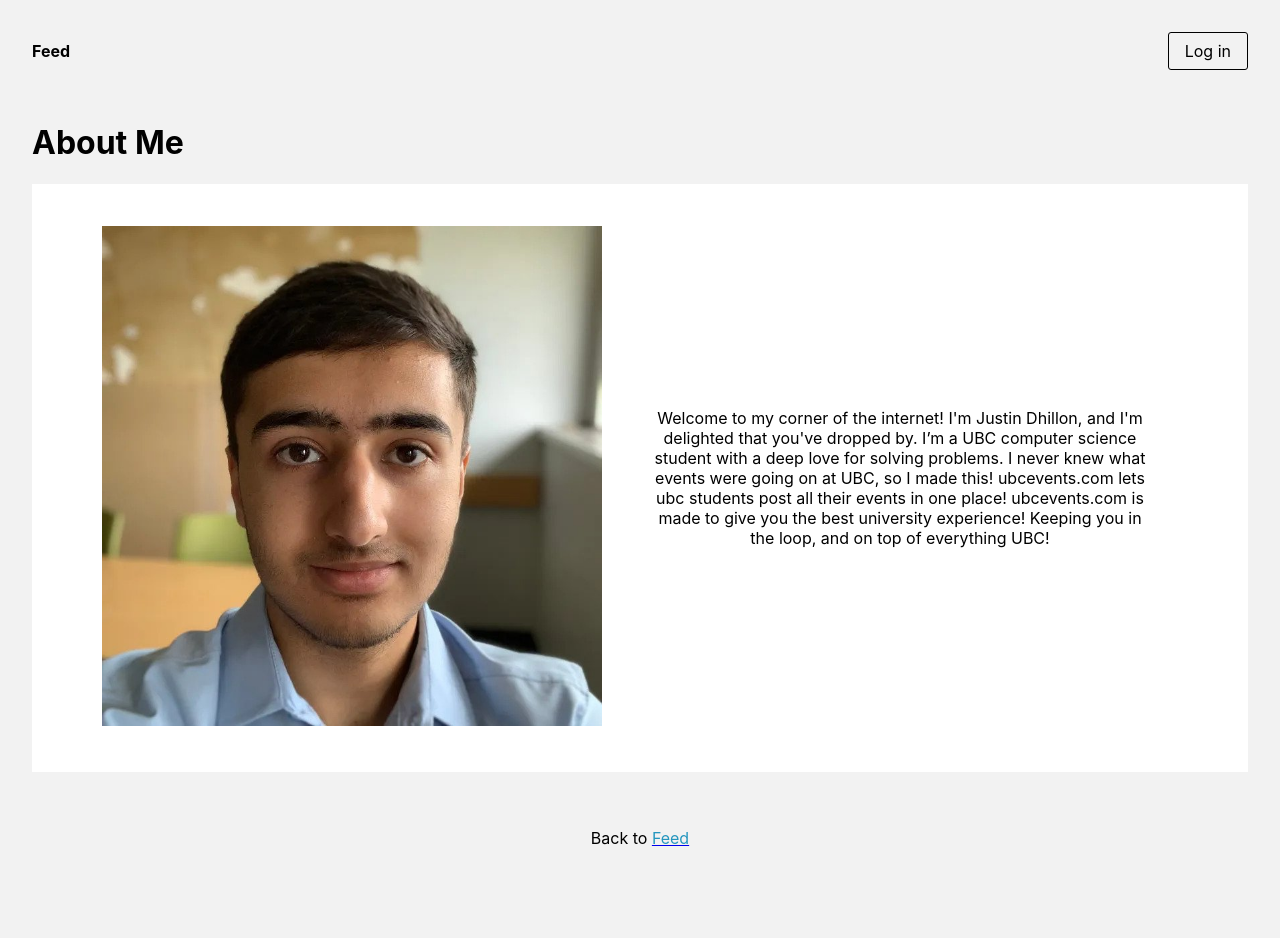
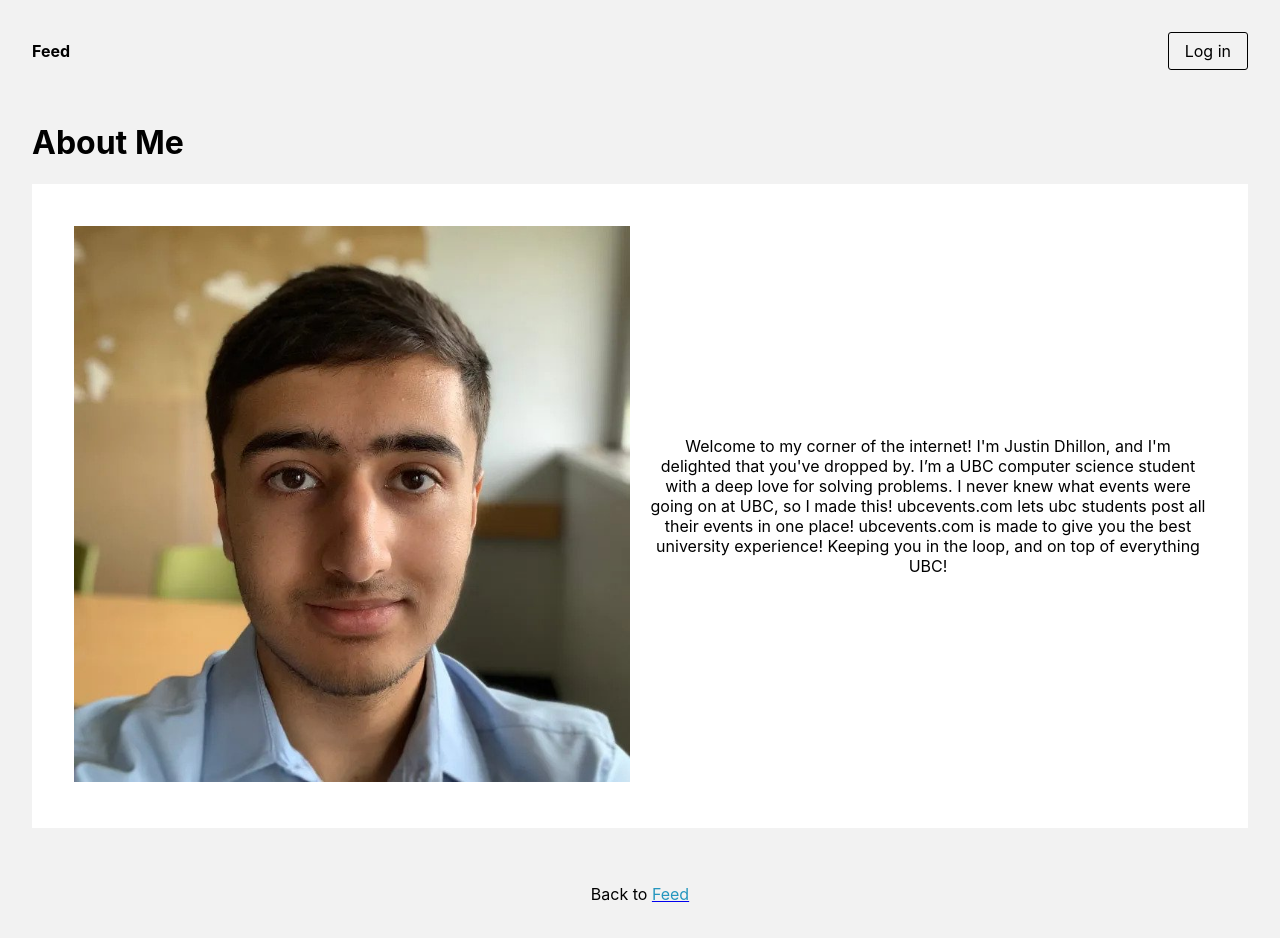
Before and after one commit to justindhillon/ubcevents, a Next.js app: page /about-me in a window 1280 px wide. Shown: the top 938 px of the page. Before the commit the page ends 904 px from the top, so only its background shows below. Built offline with nearby package versions, Linux system fonts and the light colour scheme; no server answers.

Commit message:
modified:   pages/about-me.tsx

```diff
--- a/pages/about-me.tsx
+++ b/pages/about-me.tsx
@@ -16,8 +16,8 @@ const AboutMe: React.FC = () => {
                 <div className="column">
                     <Image
                         src="/images/profile.jpg"
-                        width={500}
-                        height={500}
+                        width={1000}
+                        height={1000}
                         alt="Picture of the author"
                         className="profile"
                     />
@@ -50,7 +50,6 @@ const AboutMe: React.FC = () => {
             }
 
             .text-block {
-                max-width: 500px;
             }
 
             .column {
```
